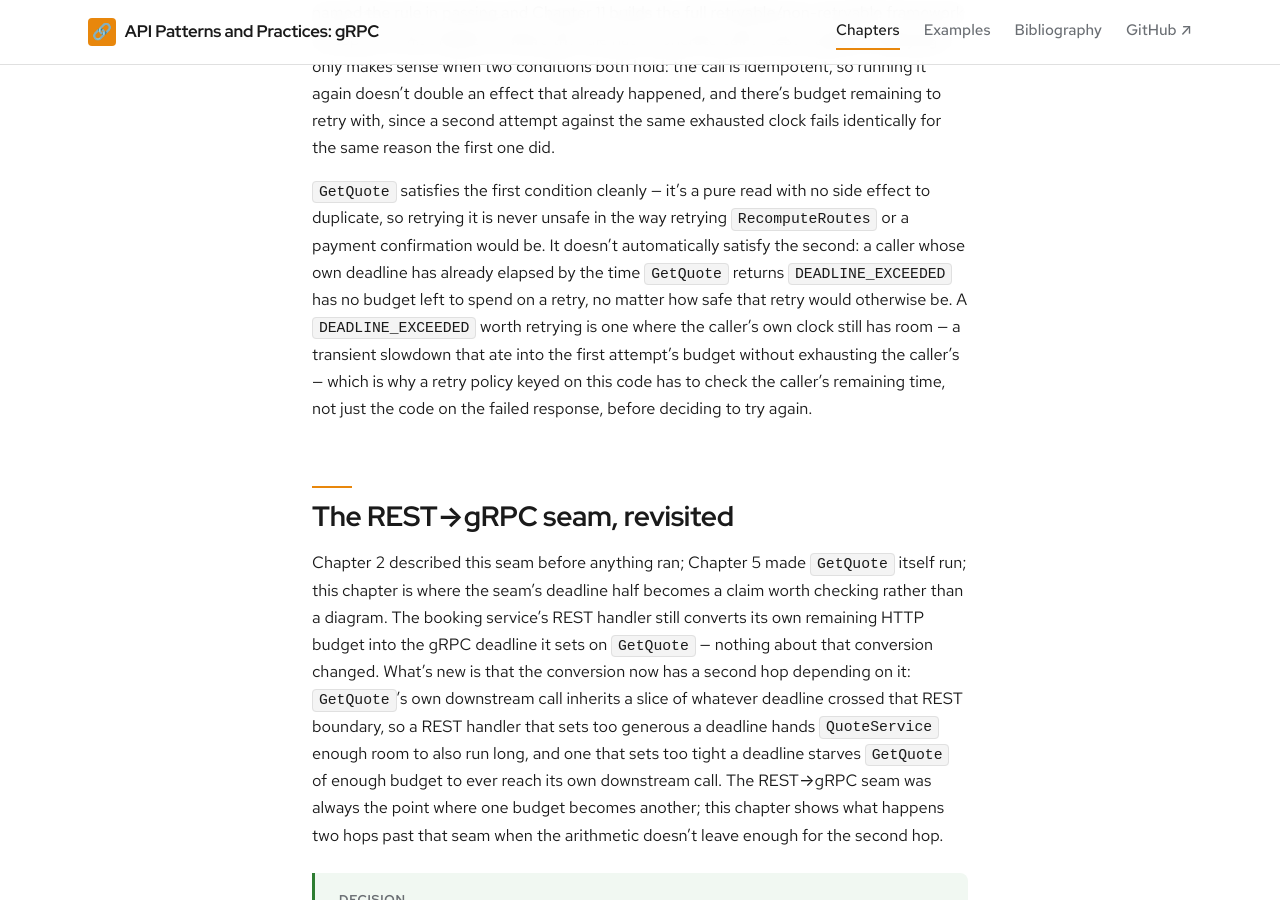
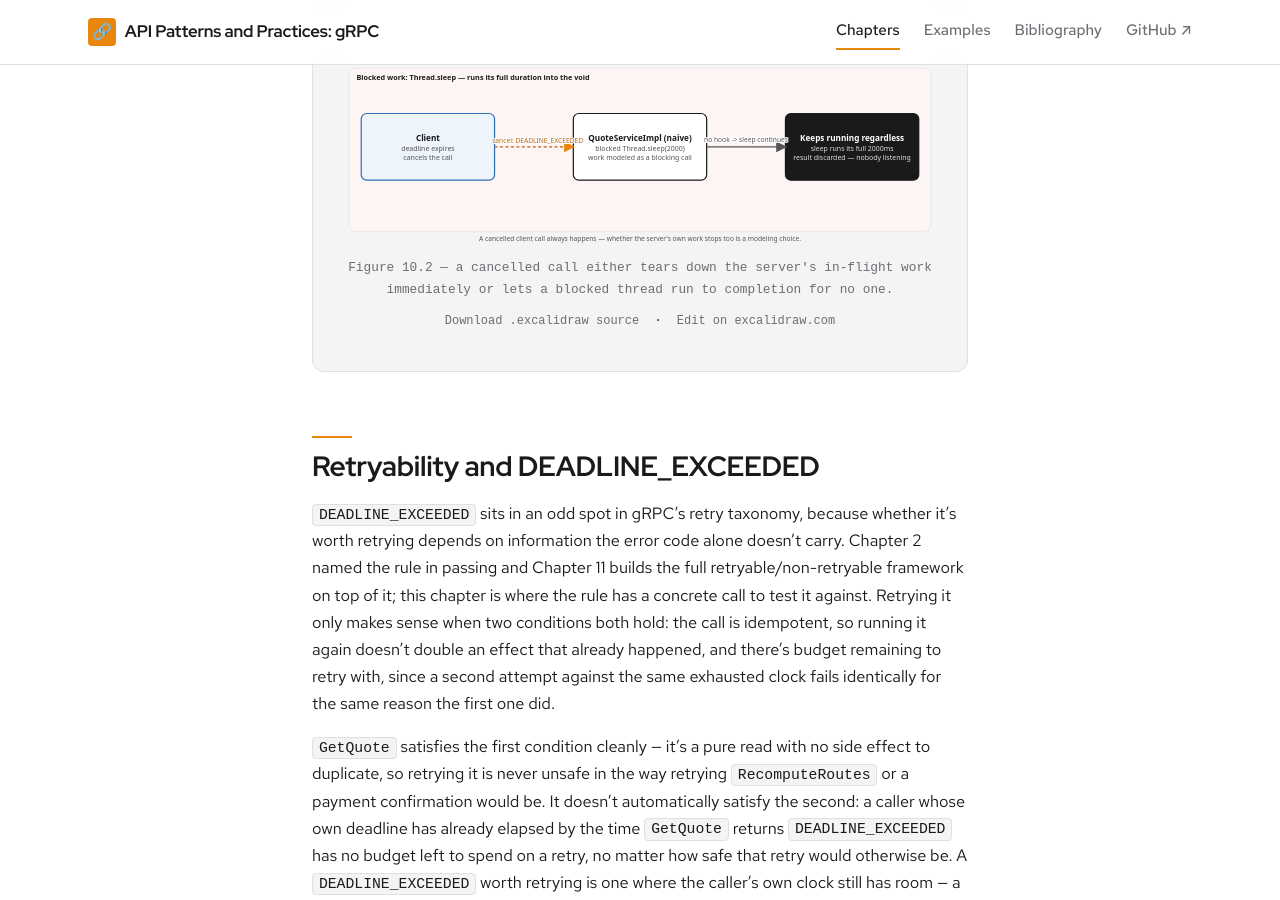
Before and after one commit to patterncatalyst/api-patterns-and-practices-grpc, a Jekyll site: the page built from _docs/10-deadlines-cancellation.md, in a window 1280 px wide and 900 px high, scrolled down 5956 px. Built offline with Jekyll 4.4.1, drawn with Linux system fonts in a browser that asks for light colours; some web fonts are replaced.

Commit message:
docs(backfill): Ch10 figure — 10-cancellation-propagation
New Figure 10.2: cancellable work torn down on deadline vs a blocked Thread.sleep
running into the void; Figure 10.1 unchanged.

```diff
--- a/_docs/10-deadlines-cancellation.md
+++ b/_docs/10-deadlines-cancellation.md
@@ -79,6 +79,8 @@
 
 What both mechanisms share is the shape of the fix, not the API: a server that models in-flight work as a cancellable abstraction — a reactive pipeline, an awaitable coroutine — has the runtime deliver a cancelled-downstream-call signal as an event the handler can act on directly. A server that instead blocks a thread on `Thread.sleep` or an equivalent synchronous wait has no way to interrupt that wait early, no matter how aggressively the caller above it cancels. Chapter 15 returns to this distinction under the heading of backend I/O concurrency; this chapter's version of it is narrower and more concrete: the two-second delay in this example is abandoned mid-flight under a tight deadline, confirmed by the log line each stack emits when it happens, not merely declared abandoned in the client's error message while the server quietly finishes the work regardless.
 
+{% include excalidraw.html file="10-cancellation-propagation" alt="Two stacked lanes showing the same event — a client's deadline expiring and cancelling the call — with two different server outcomes. In the top, green-tinted lane, QuoteServiceImpl models its two-second delay as a Mutiny Uni pipeline or an asyncio Task; the cancellation arrives as an event, the subscriber or task goes away, and the work is torn down mid-flight at about 0.9 seconds, shown as a dashed, faded box. In the bottom, red-tinted lane, a naive QuoteServiceImpl blocks a thread on Thread.sleep(2000); the same cancellation signal arrives but there is no hook to interrupt the wait, so the sleep keeps running for its full two seconds, shown as a solid dark box, and the result it eventually computes is discarded because nobody is still listening for it." caption="Figure 10.2 — a cancelled call either tears down the server's in-flight work immediately or lets a blocked thread run to completion for no one." %}
+
 ## Retryability and DEADLINE_EXCEEDED
 
 `DEADLINE_EXCEEDED` sits in an odd spot in gRPC's retry taxonomy, because whether it's worth retrying depends on information the error code alone doesn't carry. Chapter 2 named the rule in passing and Chapter 11 builds the full retryable/non-retryable framework on top of it; this chapter is where the rule has a concrete call to test it against. Retrying it only makes sense when two conditions both hold: the call is idempotent, so running it again doesn't double an effect that already happened, and there's budget remaining to retry with, since a second attempt against the same exhausted clock fails identically for the same reason the first one did.
```
Also changed, not shown: assets/diagrams/10-cancellation-propagation.svg (added), 1 other file.
